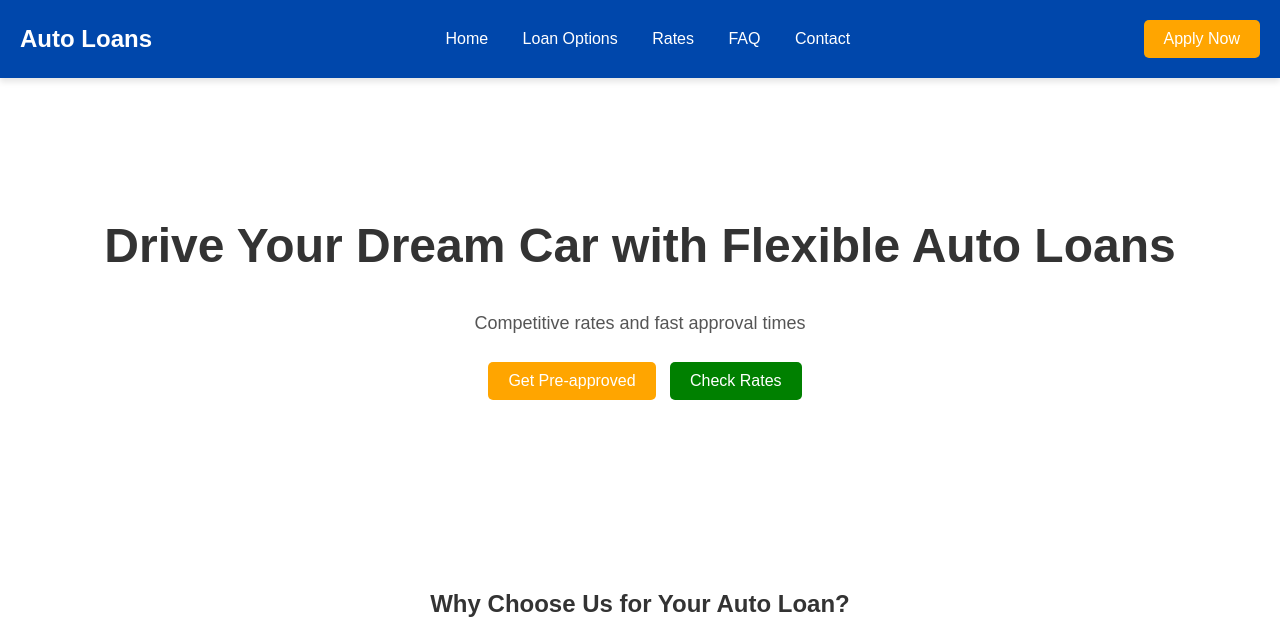
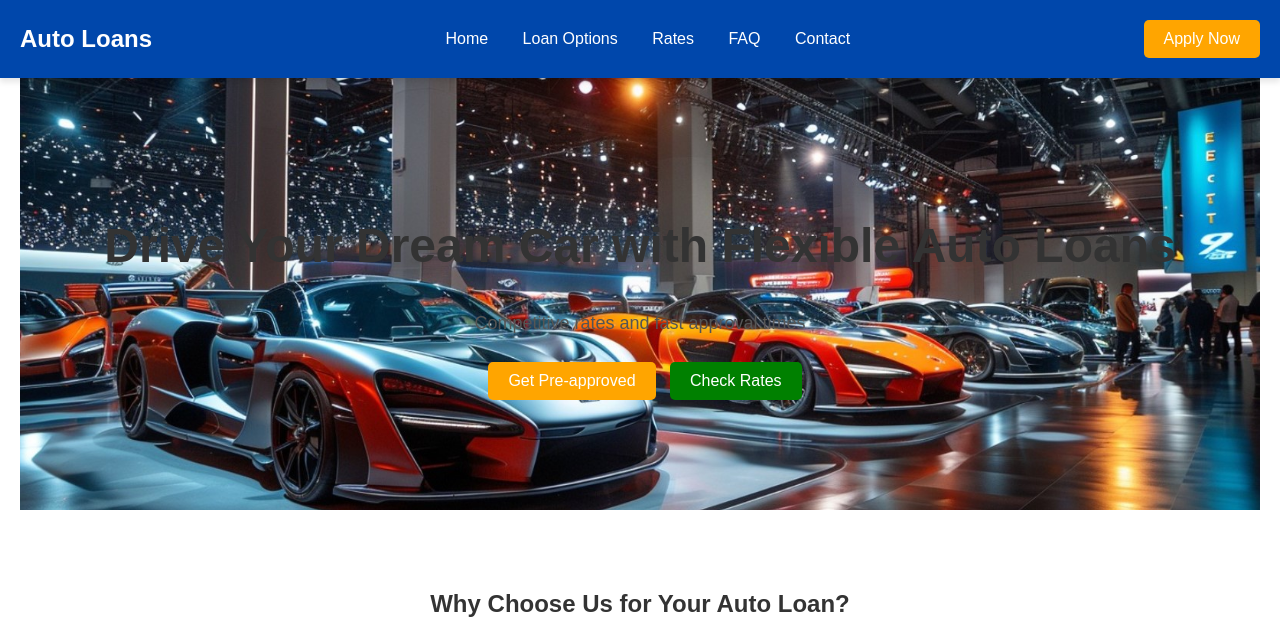
Before and after one commit to anguyen423/loan-website, a plain HTML site: page index.html in a window 1280 px wide. Shown: the top 626 px of the page. Drawn offline with Linux system fonts and the light colour scheme.

Commit message:
Update index.html

```diff
--- a/index.html
+++ b/index.html
@@ -62,7 +62,7 @@
 
     /* Hero Section */
     .hero {
-      background-image: url('..loan-website/images/cars.jpg'); /* Replace with actual image */
+      background-image: url("https://github.com/anguyen423/loan-website/blob/6ed71602be6a9423916ba8af51257089eb669c7a/images/cars.jpg"); /* Replace with actual image */
       background-size: cover;
       background-position: center;
       color: white;
```
